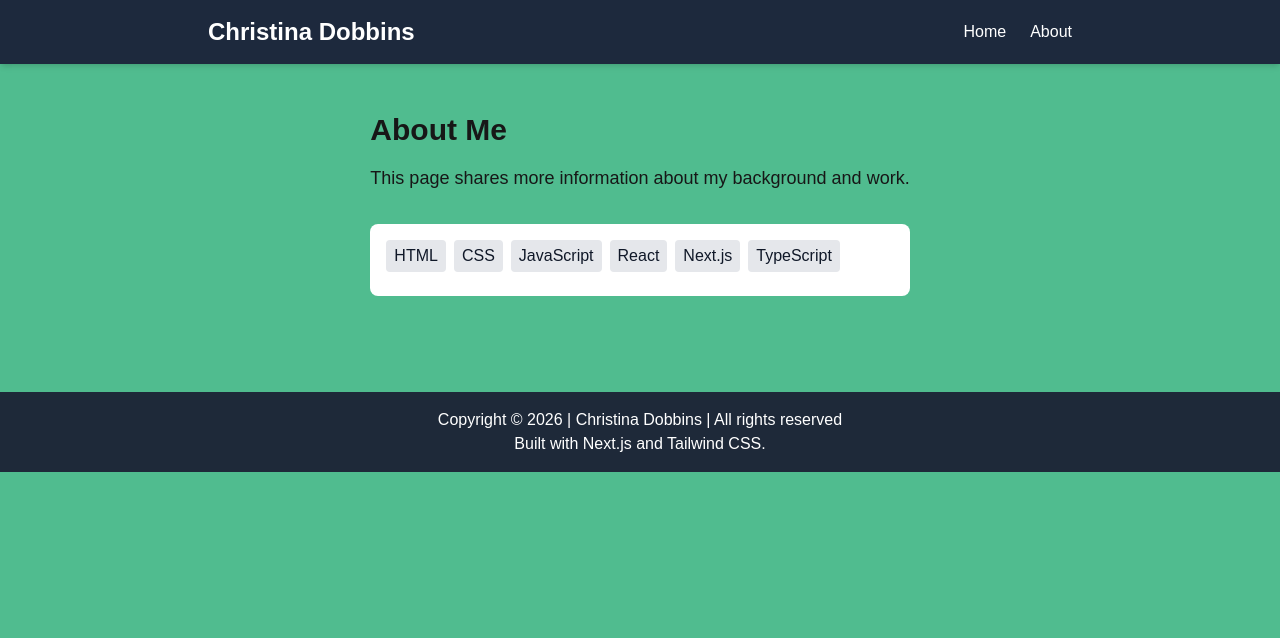
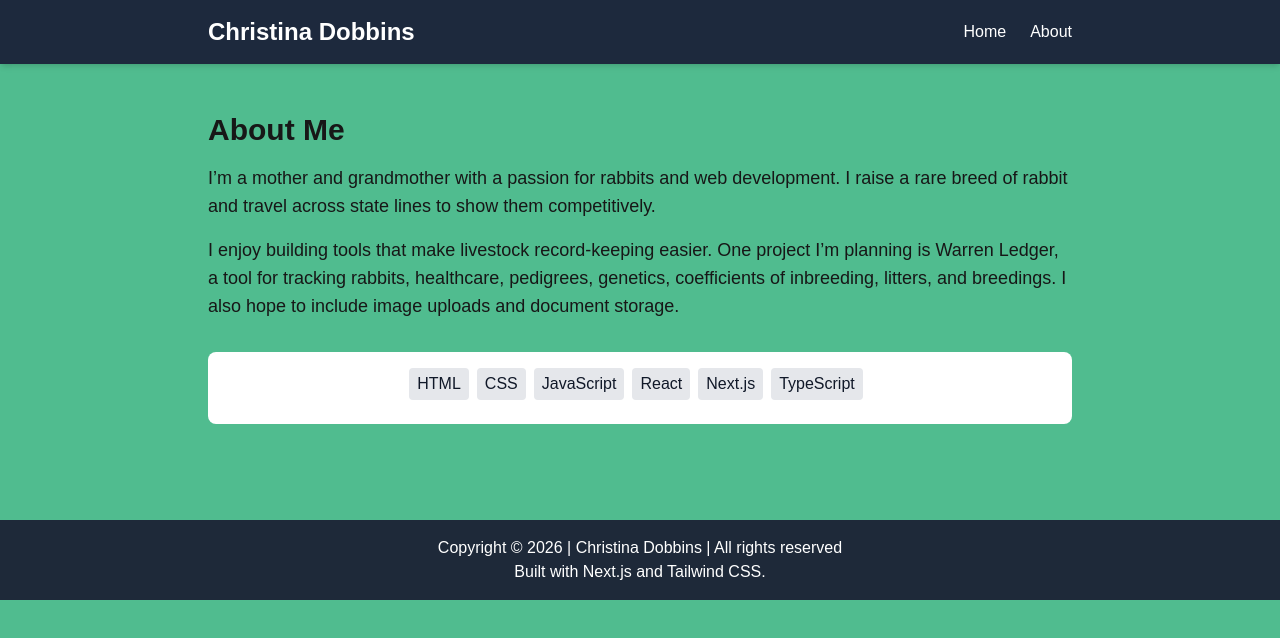
Before and after one commit to cdobbi/wdd430-portfolio, a Next.js app: page /about in a window 1280 px wide. Shown: the top 638 px of the page. Built offline with nearby package versions, Linux system fonts and the light colour scheme.

Commit message:
Update About page with personal background and project details; enhance SkillsCard styling

```diff
--- a/app/about/page.tsx
+++ b/app/about/page.tsx
@@ -3,9 +3,20 @@ export default function About() {
     return (
         <main className="mx-auto max-w-4xl px-4 py-12">
             <h1 className="mb-4 text-3xl font-bold">About Me</h1>
-            <p className="text-lg">
-                This page shares more information about my background and work.
-            </p>
+            <div className="space-y-4 text-lg">
+                <p>
+                    I’m a mother and grandmother with a passion for rabbits and web
+                    development. I raise a rare breed of rabbit and travel across state
+                    lines to show them competitively.
+                </p>
+                <p>
+                    I enjoy building tools that make livestock record-keeping easier.
+                    One project I’m planning is Warren Ledger, a tool for tracking
+                    rabbits, healthcare, pedigrees, genetics, coefficients of
+                    inbreeding, litters, and breedings. I also hope to include image
+                    uploads and document storage.
+                </p>
+            </div>
             <SkillsCard skills={["HTML", "CSS", "JavaScript", "React", "Next.js", "TypeScript"]} />
         </main>
     );
--- a/components/SkillsCard.tsx
+++ b/components/SkillsCard.tsx
@@ -4,7 +4,7 @@ interface SkillsCardProps {
 
 export default function SkillsCard({ skills }: SkillsCardProps) {
     return (
-        <section className="mt-8 rounded-lg bg-white p-4 text-gray-900">
+        <section className="mt-8 rounded-lg bg-white p-4 text-center text-gray-900">
             {skills.map((skill, index) => (
                 <span key={index} className="inline-block mr-2 mb-2 rounded bg-gray-200 px-2 py-1">
                     {skill}
```
